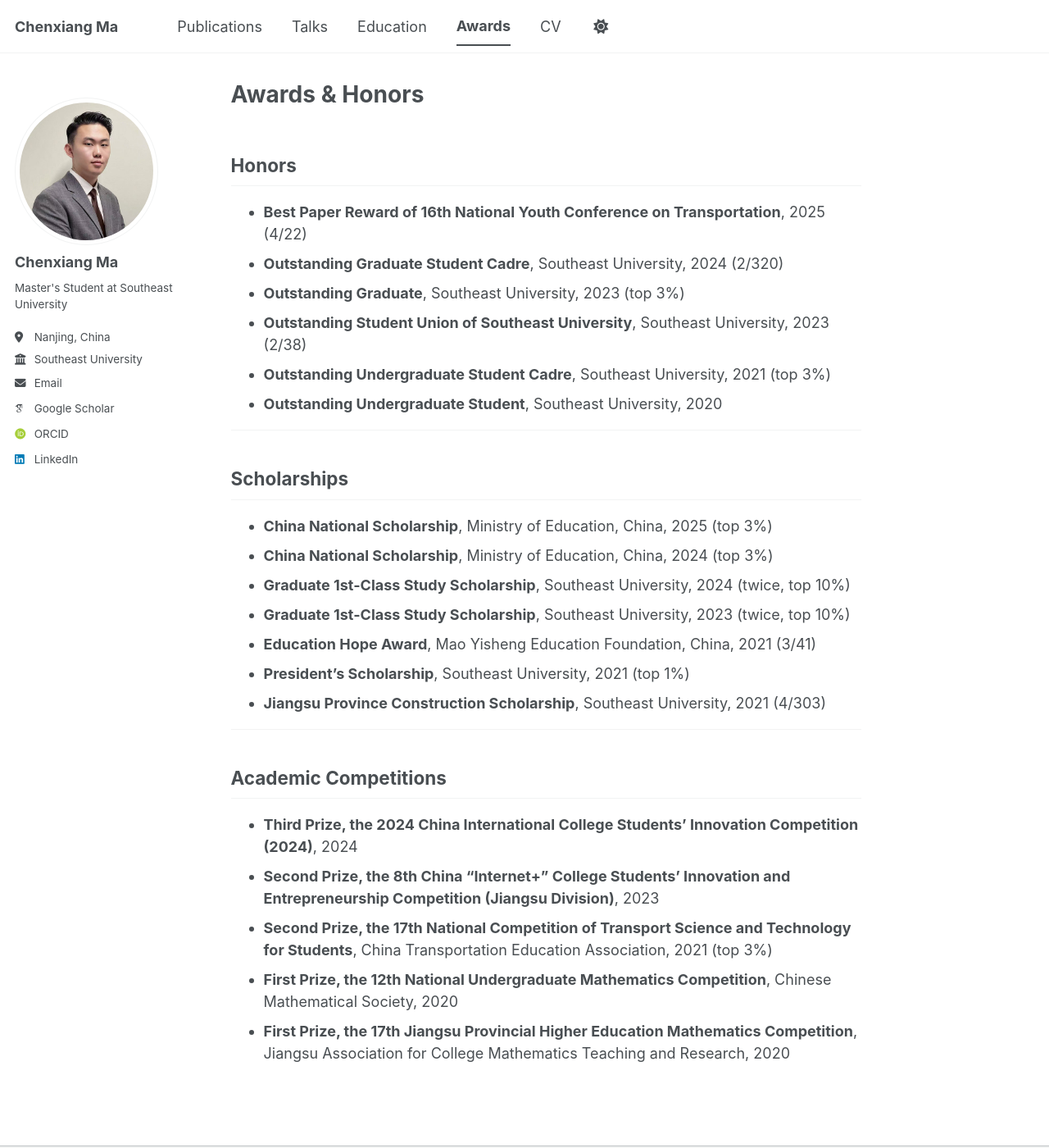
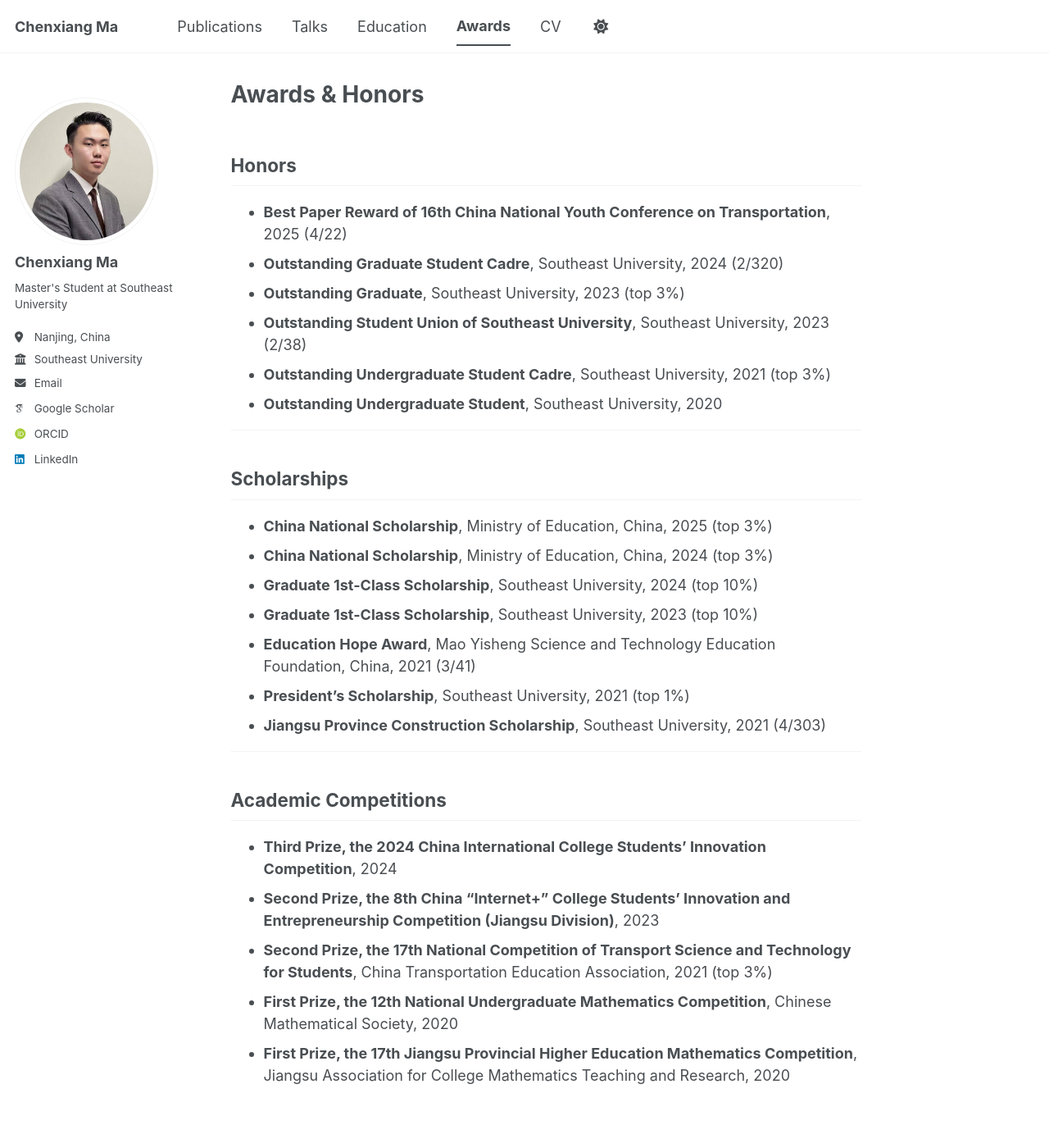
Before and after one commit to macxii23/macxii23.github.io, a Jekyll site: the page built from _pages/awards.md, in a window 1280 px wide and 1400 px high. Shown: the whole window at 82% size. Built offline with Jekyll 4.4.1, drawn with Linux system fonts in a browser that asks for light colours; some web fonts are replaced; a script bundle is joined from its source files by our own code; library files that are not in the unit come from our copies.

Commit message:
Update awards.md

```diff
--- a/_pages/awards.md
+++ b/_pages/awards.md
@@ -6,7 +6,7 @@ author_profile: true
 
 ## Honors
 
-- **Best Paper Reward of 16th National Youth Conference on Transportation**, 2025 (4/22)
+- **Best Paper Reward of 16th China National Youth Conference on Transportation**, 2025 (4/22)
 - **Outstanding Graduate Student Cadre**, Southeast University, 2024 (2/320)
 - **Outstanding Graduate**, Southeast University, 2023 (top 3%)
 - **Outstanding Student Union of Southeast University**, Southeast University, 2023 (2/38)
@@ -19,9 +19,9 @@ author_profile: true
 
 - **China National Scholarship**, Ministry of Education, China, 2025 (top 3%)
 - **China National Scholarship**, Ministry of Education, China, 2024 (top 3%)
-- **Graduate 1st-Class Study Scholarship**, Southeast University, 2024 (twice, top 10%)
-- **Graduate 1st-Class Study Scholarship**, Southeast University, 2023 (twice, top 10%)
-- **Education Hope Award**, Mao Yisheng Education Foundation, China, 2021 (3/41)
+- **Graduate 1st-Class Scholarship**, Southeast University, 2024 (top 10%)
+- **Graduate 1st-Class Scholarship**, Southeast University, 2023 (top 10%)
+- **Education Hope Award**, Mao Yisheng Science and Technology Education Foundation, China, 2021 (3/41)
 - **President's Scholarship**, Southeast University, 2021 (top 1%)
 - **Jiangsu Province Construction Scholarship**, Southeast University, 2021 (4/303)
 
@@ -29,7 +29,7 @@ author_profile: true
 
 ## Academic Competitions
 
-- **Third Prize, the 2024 China International College Students' Innovation Competition (2024)**, 2024
+- **Third Prize, the 2024 China International College Students' Innovation Competition**, 2024
 - **Second Prize, the 8th China "Internet+" College Students' Innovation and Entrepreneurship Competition (Jiangsu Division)**, 2023
 - **Second Prize, the 17th National Competition of Transport Science and Technology for Students**, China Transportation Education Association, 2021 (top 3%)
 - **First Prize, the 12th National Undergraduate Mathematics Competition**, Chinese Mathematical Society, 2020
```
